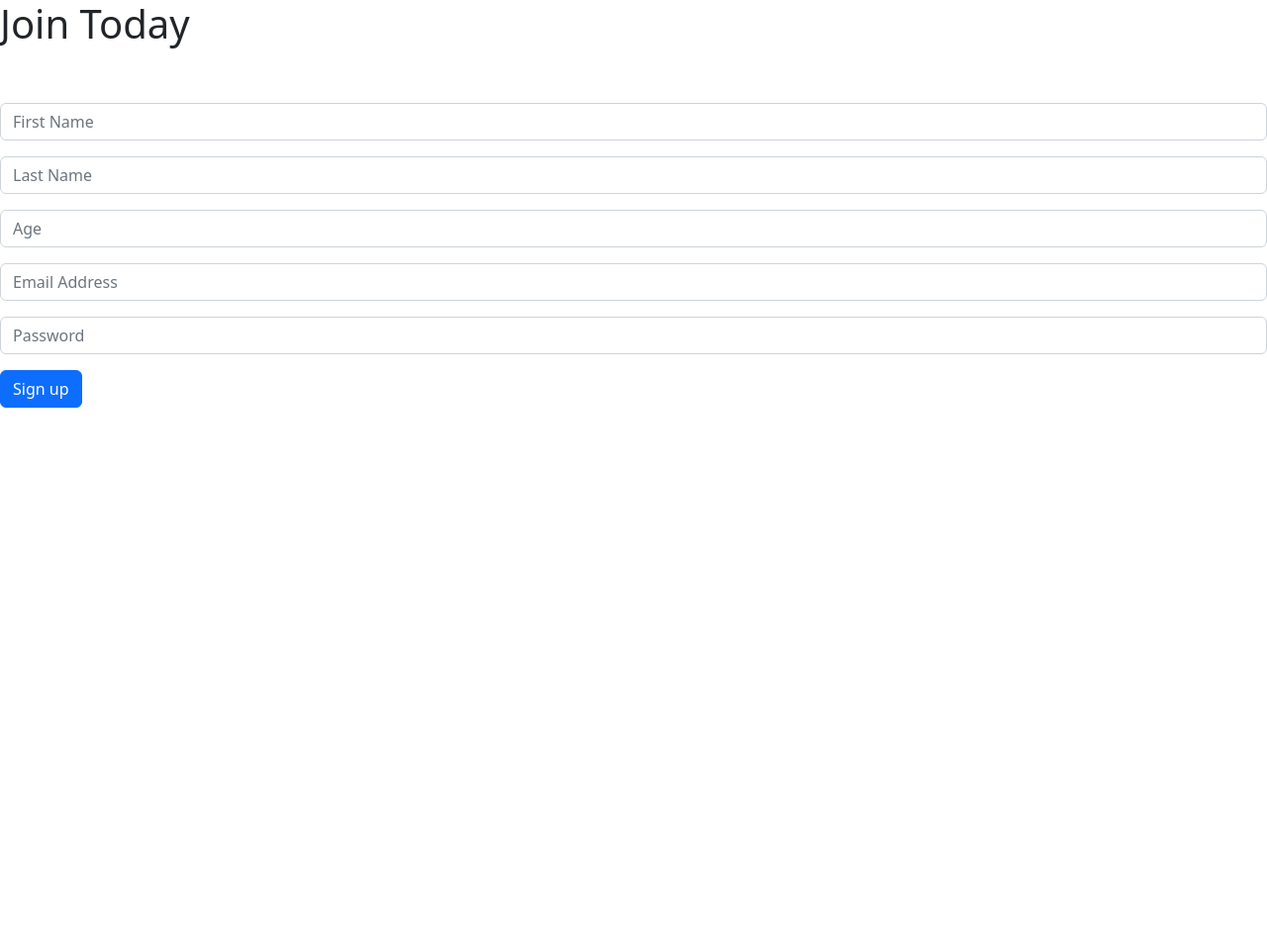
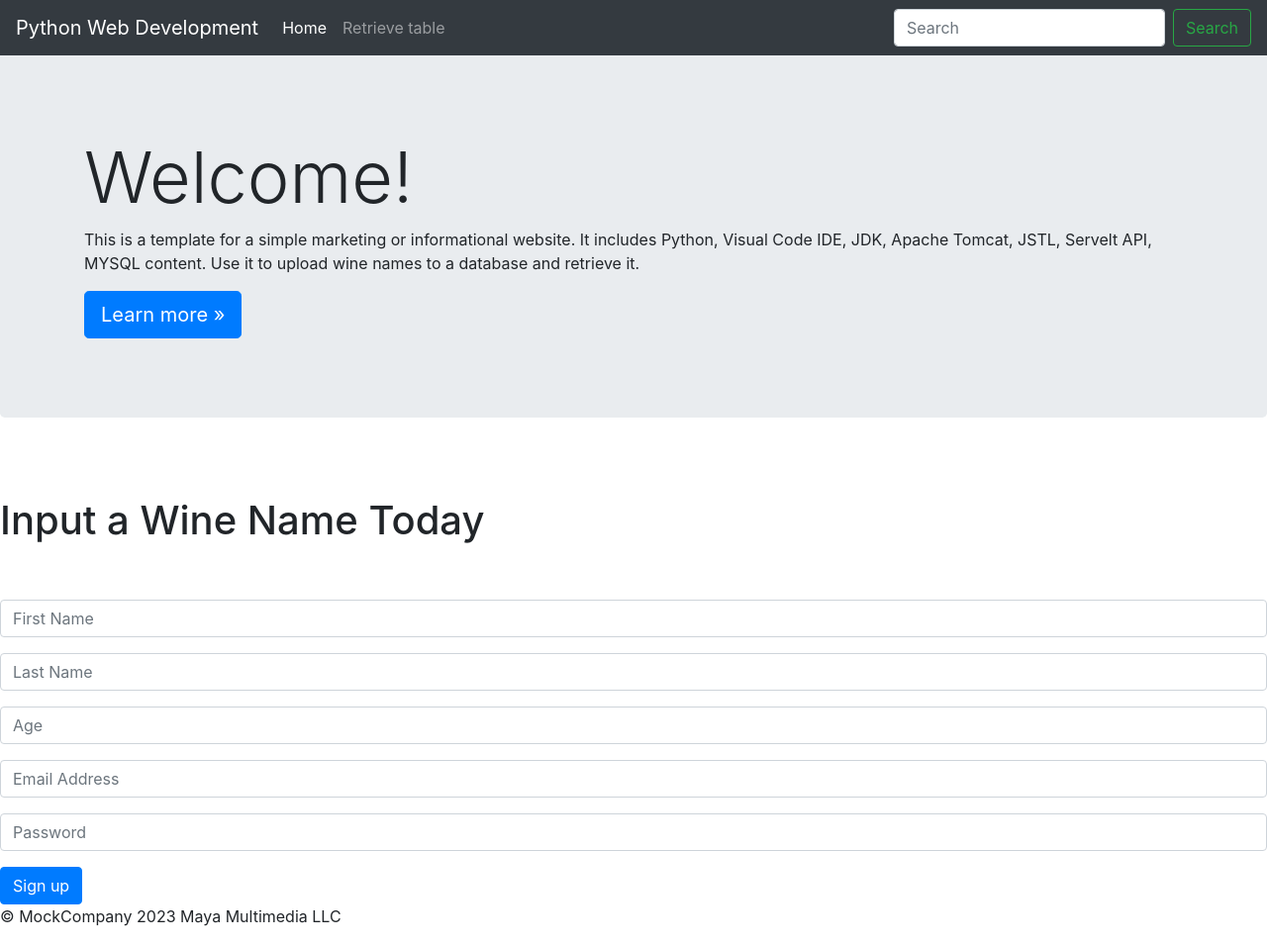
Before and after one commit to miguelmaya94/dJangoPython, a Django app: page /pyth/join/ in a window 1280 px wide. Shown: the whole page at 99% size. Before the commit the page ends 412 px from the top, so only its background shows below. Run offline with Django 4.2, Linux system fonts and the light colour scheme.

Commit message:
all new edits

```diff
--- a/pyth/templates/base.html
+++ b/pyth/templates/base.html
@@ -1,12 +1,79 @@
-<!doctype html>
+<!DOCTYPE html>
 <html lang="en">
-  <head>
-    <meta charset="utf-8">
-    <meta name="viewport" content="width=device-width, initial-scale=1">
-    <title>Bootstrap demo</title>
-    <link href="https://cdn.jsdelivr.net/npm/bootstrap@5.2.3/dist/css/bootstrap.min.css" rel="stylesheet" integrity="sha384-rbsA2VBKQhggwzxH7pPCaAqO46MgnOM80zW1RWuH61DGLwZJEdK2Kadq2F9CUG65" crossorigin="anonymous">
-  </head>
+<head>
+  <meta charset="UTF-8">
+ <meta name="viewport" content="width=device-width, initial-scale=1, shrink-to-fit=no">
+ <link rel="stylesheet" href="https://cdn.jsdelivr.net/npm/bootstrap@4.3.1/dist/css/bootstrap.min.css" integrity="sha384-ggOyR0iXCbMQv3Xipma34MD+dH/1fQ784/j6cY/iJTQUOhcWr7x9JvoRxT2MZw1T" crossorigin="anonymous">
+
+ <link rel="stylesheet" href="style.css">
+ <title>Python Web Development</title>
+
+    <style>
+      .bd-placeholder-img {
+        font-size: 1.125rem;
+        text-anchor: middle;
+        -webkit-user-select: none;
+        -moz-user-select: none;
+        -ms-user-select: none;
+        user-select: none;
+      }
+
+      @media (min-width: 768px) {
+        .bd-placeholder-img-lg {
+          font-size: 3.5rem;
+        }
+      }
+    </style>
+</head>
   <body>
+
+
+
+      <nav class="navbar navbar-expand-md navbar-dark fixed-top bg-dark">
+  <a class="navbar-brand" href='/'>Python Web Development</a>
+  <button class="navbar-toggler" type="button" data-toggle="collapse" data-target="#navbarsExampleDefault" aria-controls="navbarsExampleDefault" aria-expanded="false" aria-label="Toggle navigation">
+    <span class="navbar-toggler-icon"></span>
+  </button>
+
+  <div class="collapse navbar-collapse" id="navbarsExampleDefault">
+    <ul class="navbar-nav mr-auto">
+      <li class="nav-item active">
+        <a class="nav-link" href='join/'>Home <span class="sr-only">(current)</span></a>
+      </li>
+
+
+
+
+        <li class="nav-item">
+        <a class="nav-link" href='/'>Retrieve table</a>
+      </li>
+
+
+
+
+    </ul>
+    <form class="form-inline my-2 my-lg-0">
+      <input class="form-control mr-sm-2" type="text" placeholder="Search" aria-label="Search">
+      <button class="btn btn-outline-success my-2 my-sm-0" type="submit">Search</button>
+    </form>
+  </div>
+</nav>
+
+      <main role="main">
+           <br><>
+
+            <div class="jumbotron">
+    <div class="container"> <br>
+      <h1 class="display-3">Welcome!</h1>
+      <p>This is a template for a simple marketing or informational website. It includes Python, Visual Code IDE, JDK, Apache Tomcat, JSTL, Servelt API, MYSQL content. Use it to upload wine names to a database and retrieve it.</p>
+      <p><a class="btn btn-primary btn-lg" href="https://www.mayandmiguel.com" role="button">Learn more &raquo;</a></p>
+    </div>
+  </div>
+
+
+<br><br>
+
+
 
 <title>Membership Site</title>
 {% block content %}
@@ -16,6 +83,14 @@
 
 
 
-    <script src="https://cdn.jsdelivr.net/npm/bootstrap@5.2.3/dist/js/bootstrap.bundle.min.js" integrity="sha384-kenU1KFdBIe4zVF0s0G1M5b4hcpxyD9F7jL+jjXkk+Q2h455rYXK/7HAuoJl+0I4" crossorigin="anonymous"></script>
+
+
+<script src="https://code.jquery.com/jquery-3.3.1.slim.min.js" integrity="sha384-q8i/X+965DzO0rT7abK41JStQIAqVgRVzpbzo5smXKp4YfRvH+8abtTE1Pi6jizo" crossorigin="anonymous"></script>
+<script src="https://cdn.jsdelivr.net/npm/popper.js@1.14.7/dist/umd/popper.min.js" integrity="sha384-UO2eT0CpHqdSJQ6hJty5KVphtPhzWj9WO1clHTMGa3JDZwrnQq4sF86dIHNDz0W1" crossorigin="anonymous"></script>
+<script src="https://cdn.jsdelivr.net/npm/bootstrap@4.3.1/dist/js/bootstrap.min.js" integrity="sha384-JjSmVgyd0p3pXB1rRibZUAYoIIy6OrQ6VrjIEaFf/nJGzIxFDsf4x0xIM+B07jRM" crossorigin="anonymous"></script>
+
   </body>
+  <footer>
+    <p>&copy; MockCompany 2023 Maya Multimedia LLC</p>
+</footer>
 </html>
--- a/pyth/templates/join.html
+++ b/pyth/templates/join.html
@@ -100,7 +100,7 @@
 {% block content %}
 
 
-<h1> Join Today </h1>
+<h1> Input a Wine Name Today </h1>
 <br><br>
 <form method="POST" action="{% url 'pyth:join' %}">
   {% csrf_token %}
--- a/pyth/urls.py
+++ b/pyth/urls.py
@@ -7,9 +7,12 @@ from django.conf.urls.static import static
 app_name='pyth'
 urlpatterns = [
 
-    path('index/', views.say_hello),
+    path('', views.say_hello, name='home'),
 
     path('join/', views.join, name='join'),
+
+
+    path('join/', views.join, name='second'),
 
 
 
--- a/pyth/views.py
+++ b/pyth/views.py
@@ -19,3 +19,6 @@ def join(request):
         return render(request, 'join.html', {})
     else:
         return render(request, 'join.html', {})
+
+def joins(request):
+      return render(request, 'join.html')
```
Also changed, not shown: pyth/templates/index.html (+4 -4 lines).
